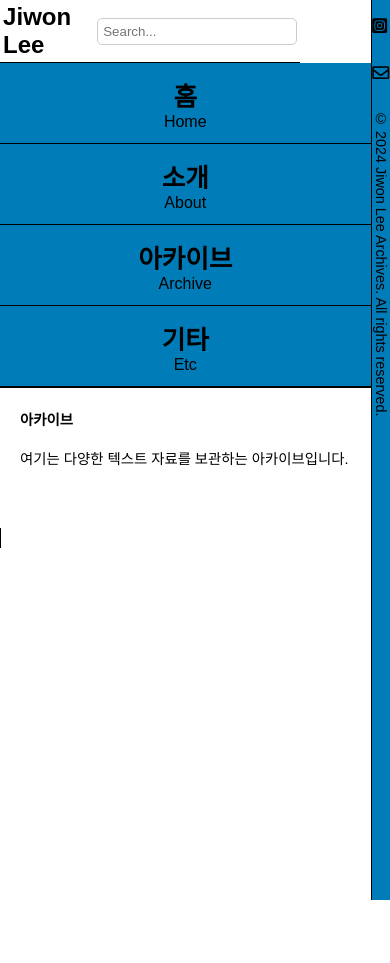
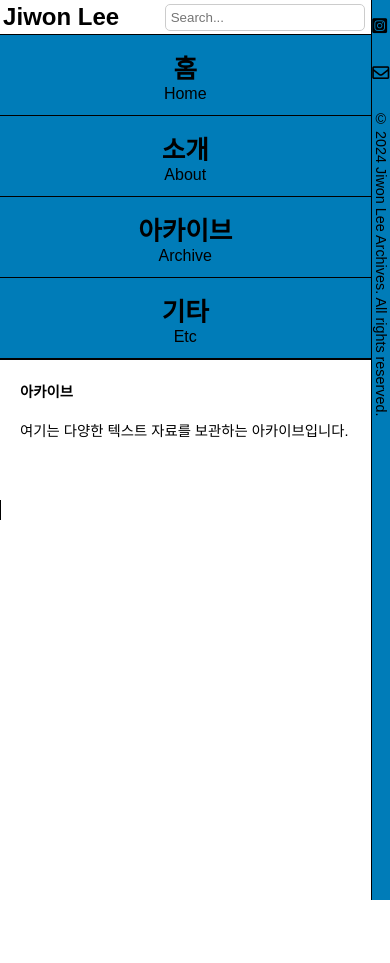
Before and after one commit to LfayeJ/archives, a Jekyll site: the page built from index.html, in a window 390 px wide. Built offline with Jekyll 4.4.1, drawn with Linux system fonts in a browser that asks for light colours; some web fonts are replaced; after the commit the page ends 935 px from its top, so only the background shows below that.

Commit message:
Update styles.css

```diff
--- a/assets/css/styles.css
+++ b/assets/css/styles.css
@@ -235,6 +235,7 @@ footer {
     border-radius: 5px;
     border: 1px solid #ccc;
     width: 200px;
+    margin-right: 0.7vw;
 }
 
 #search-results-container {
@@ -324,7 +325,6 @@ footer {
     width: 95vw;
     height: 9vh;
     border-right: none;
-
 }
 
 .main-content {
@@ -348,6 +348,7 @@ footer {
 
  header {
     margin-left: 0;
+    width: 95vw;
   }
 
  .side-title  {
```
